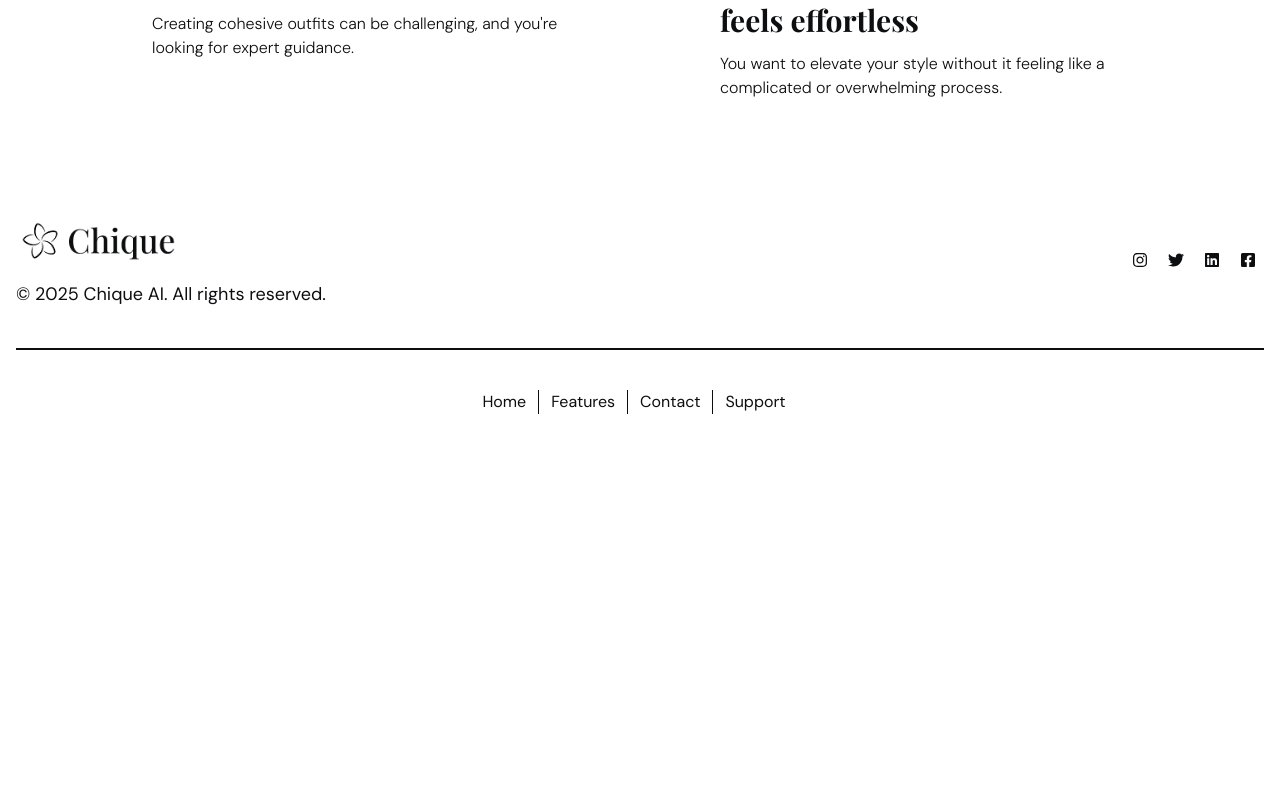
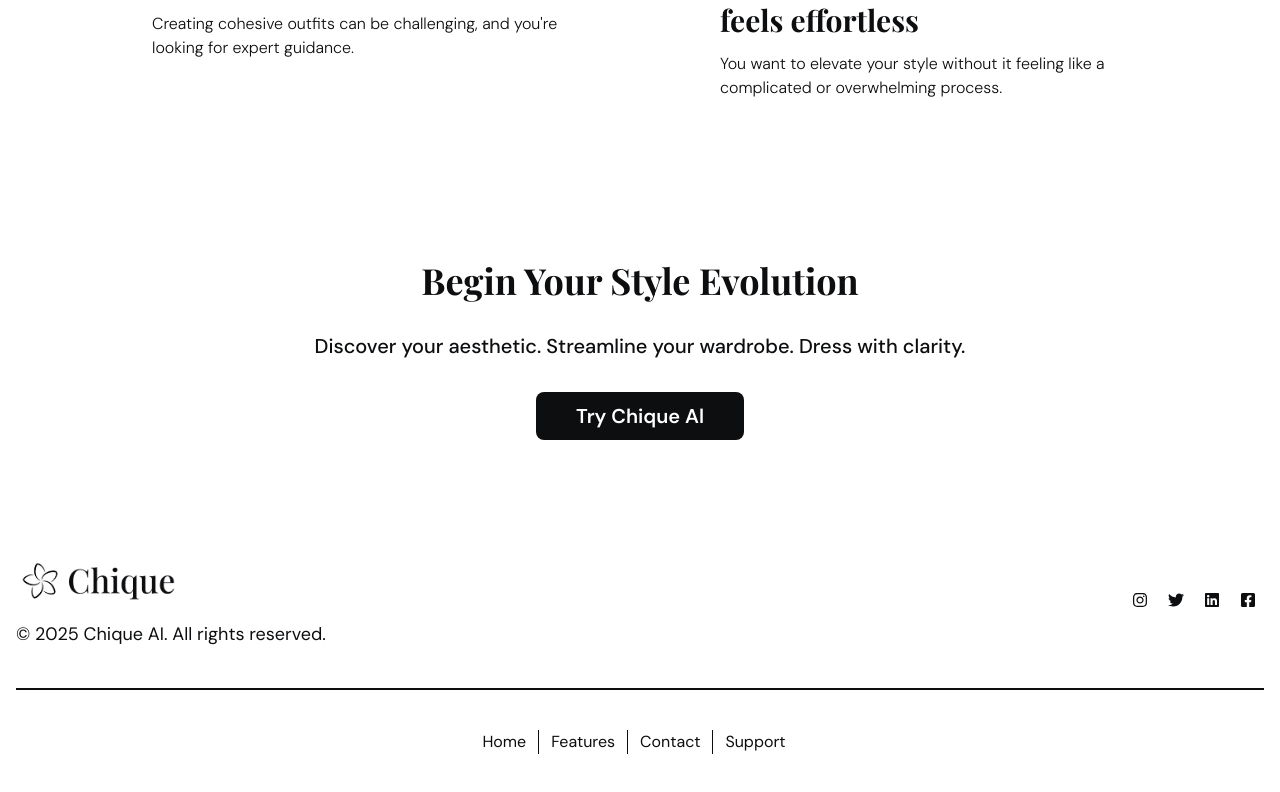
Before and after one commit to Webgenius0/chique, a Next.js app: page / in a window 1280 px wide. Shown: the part 1951-2743 px from the top of the page. Before the commit the page ends 2405 px from the top, so only its background shows below. Built offline with nearby package versions, Linux system fonts and the light colour scheme; a web font is replaced by a local one; what @ant-design/nextjs-registry would draw is missing.

Commit message:
Evolution completed

```diff
--- a/app/(site)/page.js
+++ b/app/(site)/page.js
@@ -1,5 +1,6 @@
 import About from "@/components/home/About";
 import ChiqueAI from "@/components/home/ChiqueAI";
+import Evolution from "@/components/home/Evolution";
 import Hero from "@/components/home/Hero";
 import WhyCreated from "@/components/home/WhyCreated";
 
@@ -15,6 +16,7 @@ const Home = () => {
       <ChiqueAI />
       <WhyCreated />
       <About />
+      <Evolution />
     </div>
   );
 };
--- /dev/null
+++ b/components/home/Evolution.jsx
@@ -0,0 +1,21 @@
+import CommonBtn from "../common/CommonBtn";
+import CommonSectionTitle from "../common/CommonSectionTitle";
+
+const Evolution = () => {
+  return (
+    <div className="max-w-4xl mx-auto flex flex-col justify-center items-center gap-8 py-20">
+      <CommonSectionTitle
+        text="Begin Your Style Evolution"
+        className={"!font-bold !font-secondary"}
+      />
+      <p className="text-xl text-center font-medium font-primary text-primary-dark">
+        Discover your aesthetic. Streamline your wardrobe. Dress with clarity.
+      </p>
+      <CommonBtn className="rounded-lg text-nowrap w-fit !min-h-10 !p-2.5 !px-10">
+        Try Chique Al
+      </CommonBtn>
+    </div>
+  );
+};
+
+export default Evolution;
```
